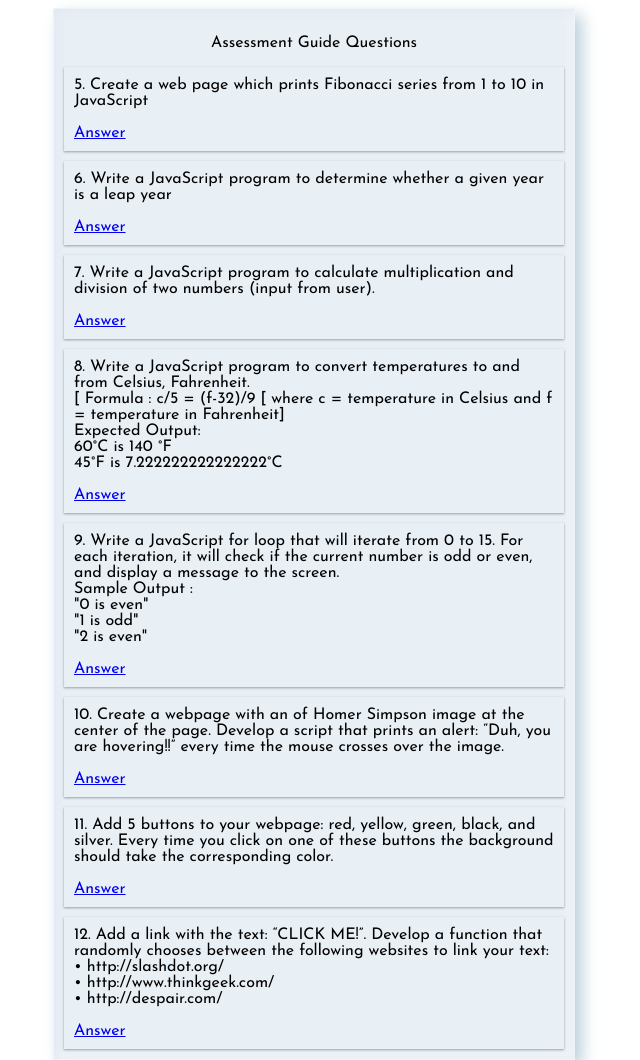
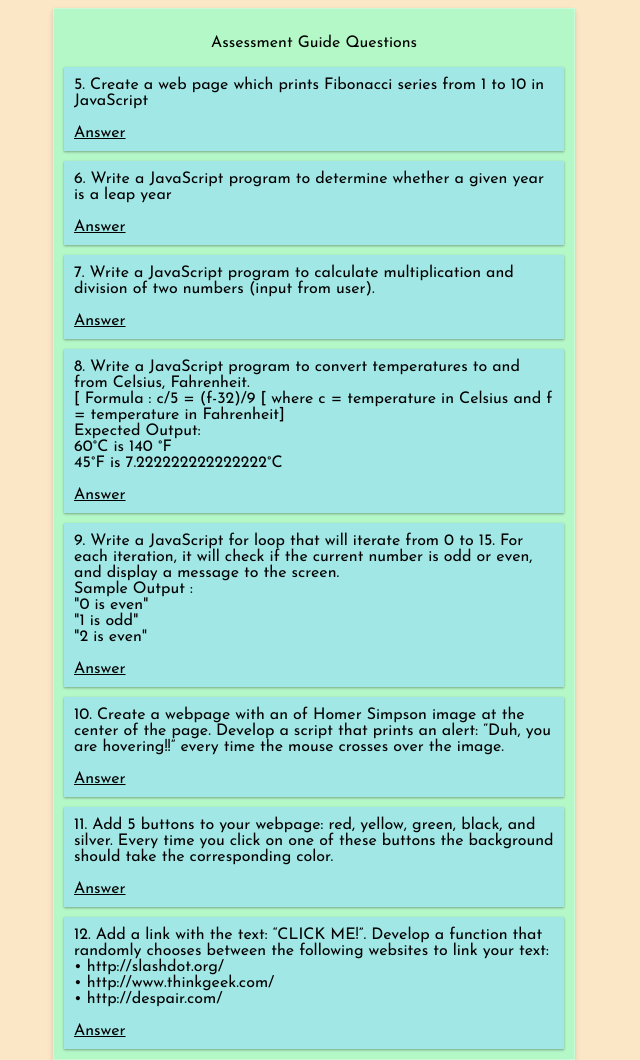
Before and after one commit to polekstulod/web-dev-codes, a plain HTML site: page AGQ#5/index.html in a window 1280 px wide. Shown: the top 1060 px of the page, without its empty margins (326-966 px from the left). Drawn offline with Linux system fonts and the light colour scheme.

Commit message:
added colors

```diff
--- a/AGQ#5/styles.css
+++ b/AGQ#5/styles.css
@@ -4,16 +4,16 @@ body {
   align-items: center;
   min-height: 100vh;
   font-family: "Josefin Sans", sans-serif;
+  background-color: #fbe7c6;
 }
 .main {
   border-style: solid;
   border-width: 3px;
   padding: 10px;
-  box-shadow: 7px 7px 15px #bbcfda, -4px -4px 13px #fff,
-    inset 4px 4px 8px rgba(209, 217, 230, 0.2),
-    inset -8px -8px 8px rgba(255, 255, 255, 0.2);
+  box-shadow: 0px 4px 6px 0px rgba(50, 50, 93, 0.11),
+    0px 1px 3px 0px rgba(0, 0, 0, 0.08);
   border: 1px solid rgba(255, 255, 255, 0.3);
-  background: #e8eff5;
+  background-color: #b4f8c8;
 }
 .title {
   text-align: center;
@@ -27,7 +27,14 @@ body {
 .question {
   padding: 10px;
   box-shadow: 0 1px 3px rgba(0, 0, 0, 0.12), 0 1px 2px rgba(0, 0, 0, 0.24);
+  background-color: #a0e7e5;
 }
 .quest {
   margin-top: 0;
 }
+.answers {
+  color: #000;
+}
+.answers:hover {
+  color: #646464;
+}
```
